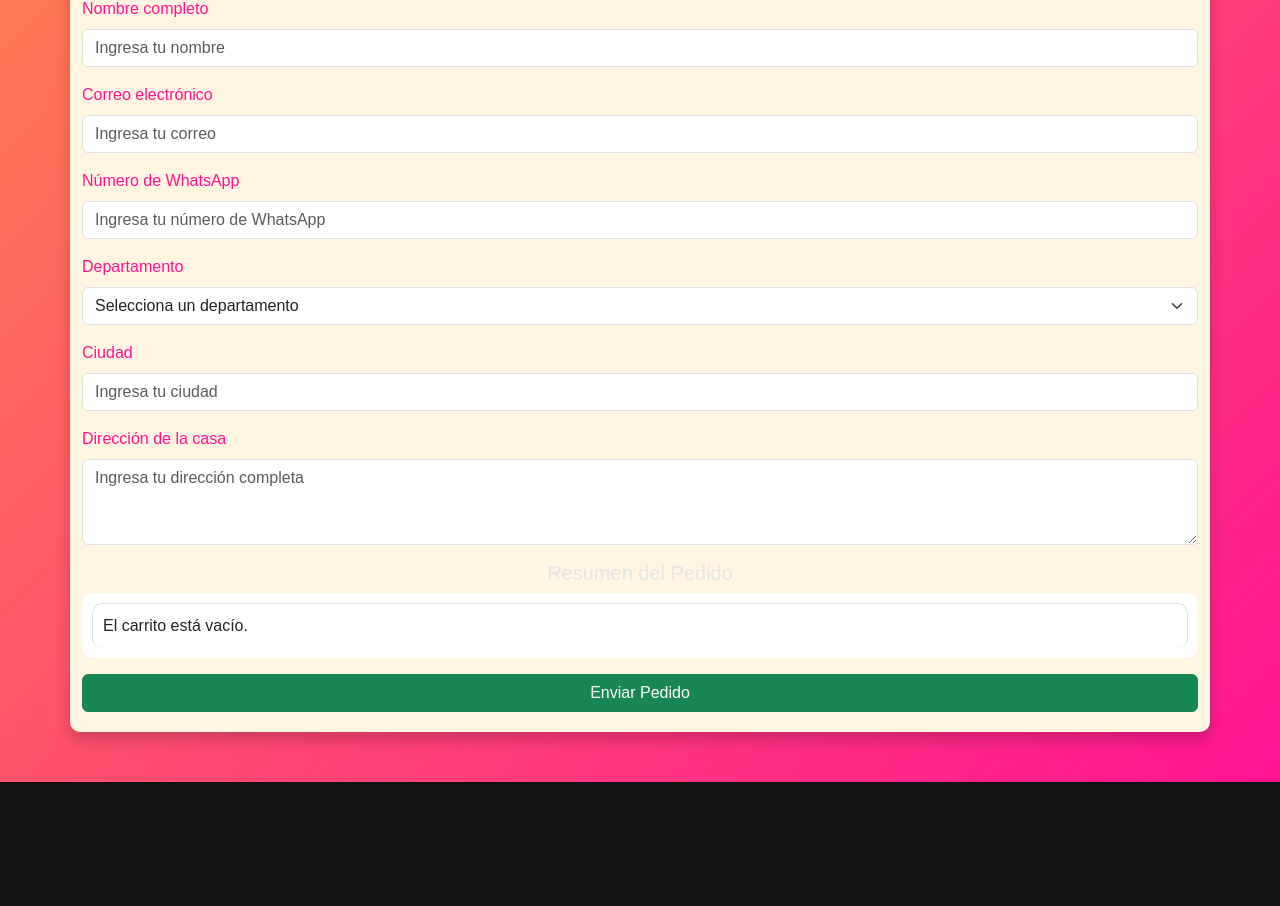
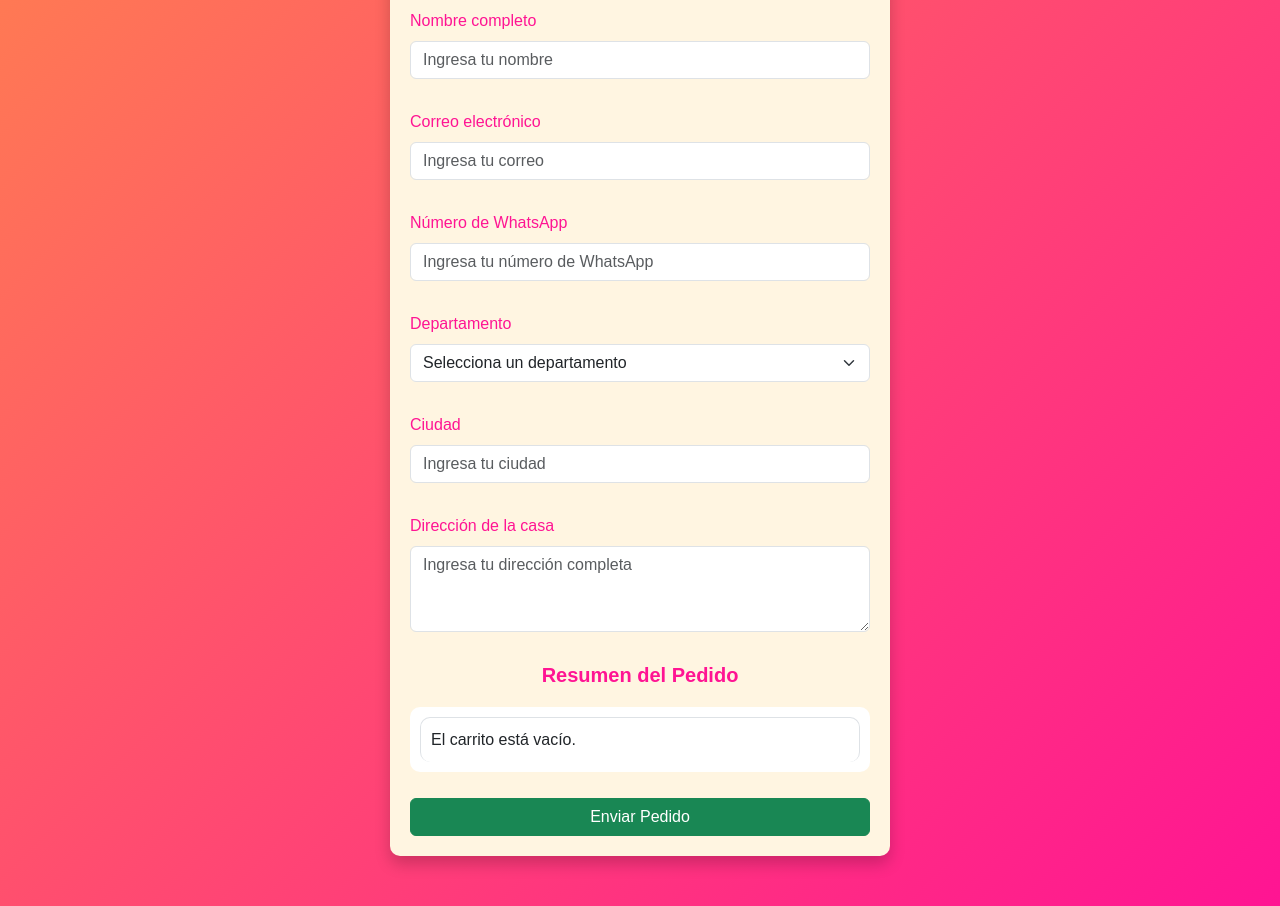
Before and after one commit to Colombmw/TiendatodoGo, a plain HTML site: page formulario_pedido.html in a window 1280 px wide. Shown: the part 129-1035 px from the top of the page. Before the commit the page ends 911 px from the top, so only its background shows below. Drawn offline with nearby package versions, Linux system fonts and the light colour scheme.

Commit message:
Add files via upload

```diff
--- a/formulario_pedido.html
+++ b/formulario_pedido.html
@@ -6,7 +6,6 @@
     <title>Formulario de Pedido</title>
     <link href="https://cdn.jsdelivr.net/npm/bootstrap@5.3.0-alpha1/dist/css/bootstrap.min.css" rel="stylesheet">
     <script src="https://cdn.jsdelivr.net/npm/emailjs-com@3/dist/email.min.js"></script>
-    <link rel="stylesheet" href="styles_form.css">
 </head>
 <body>
     <!DOCTYPE html>
@@ -152,3 +151,131 @@
     </script>
 </body>
 </html>
+<style>
+    /* Fondo general con un gradiente */
+body {
+    background: linear-gradient(135deg, #ff7f50, #ff1493); /* Gradiente de naranja y rosa */
+    color: #fff;
+    font-family: 'Arial', sans-serif;
+    padding: 0;
+    margin: 0;
+}
+
+/* Estilo general para el contenedor */
+.container {
+    max-width: 500px; /* Reducir el ancho del contenedor */
+    margin: 50px auto;
+    background-color: #fff5e1; /* Fondo suave, color pastel claro */
+    padding: 20px;
+    border-radius: 10px;
+    box-shadow: 0 8px 16px rgba(0, 0, 0, 0.2);
+}
+
+/* Estilo para el mensaje flotante */
+#floating-message {
+    position: fixed;
+    top: 20px;
+    left: 50%;
+    transform: translateX(-50%);
+    background-color: #ff4081; /* Color vibrante (rosa) */
+    color: #fff;
+    padding: 10px 20px;
+    border-radius: 25px;
+    font-size: 18px;
+    font-weight: bold;
+    box-shadow: 0 4px 10px rgba(0, 0, 0, 0.2);
+    animation: moveMessage 3s ease-in-out infinite;
+}
+
+/* Animación para el mensaje flotante */
+@keyframes moveMessage {
+    0% { top: 20px; }
+    50% { top: 30px; }
+    100% { top: 20px; }
+}
+
+/* Encabezados */
+h1, h5 {
+    color: #ff1493; /* Color rosa fuerte para los títulos */
+    text-align: center;
+    margin-bottom: 20px;
+    font-weight: bold;
+}
+
+/* Estilo para el formulario */
+form {
+    display: flex;
+    flex-direction: column;
+}
+
+/* Campos del formulario */
+input, select, textarea {
+    background-color: #fff; /* Fondo blanco para los campos */
+    color: #333; /* Texto oscuro */
+    border: 2px solid #ff4081; /* Borde rosa para los campos */
+    border-radius: 5px;
+    padding: 10px;
+    margin-bottom: 15px;
+    font-size: 16px;
+    transition: border-color 0.3s ease;
+}
+
+input:focus, select:focus, textarea:focus {
+    outline: none;
+    border-color: #ff1493; /* Borde rosa fuerte cuando se selecciona */
+}
+
+/* Labels */
+label {
+    color: #ff1493; /* Color rosa para los labels */
+    font-size: 16px;
+    margin-bottom: 5px;
+}
+
+/* Estilo para el botón */
+button {
+    background-color: #ff1493; /* Rosa fuerte */
+    color: #fff;
+    border: none;
+    border-radius: 5px;
+    padding: 12px;
+    font-size: 18px;
+    cursor: pointer;
+    transition: background-color 0.3s ease;
+    margin-top: 10px; /* Espacio superior para separación */
+}
+
+button:hover {
+    background-color: #d5006e; /* Rosa más oscuro en hover */
+}
+
+/* Estilo para el resumen del pedido */
+h5 {
+    color: #ff1493; /* Color rosa para el título del resumen */
+}
+
+#order-summary {
+    background-color: #fff; /* Fondo blanco para el resumen */
+    border-radius: 10px;
+    padding: 10px;
+    list-style-type: none;
+    color: #333; /* Texto oscuro */
+    margin-bottom: 20px;
+}
+
+#order-summary li {
+    padding: 10px;
+    border-bottom: 1px solid #ff4081; /* Borde rosa entre los productos */
+}
+
+#order-summary li:last-child {
+    border-bottom: none;
+}
+
+/* Efecto en los campos del formulario */
+input:focus, select:focus, textarea:focus {
+    border-color: #ff1493; /* Cambio de borde en campos seleccionados */
+    box-shadow: 0 0 10px rgba(255, 20, 147, 0.6); /* Sombra rosa */
+}
+
+</style>
```
